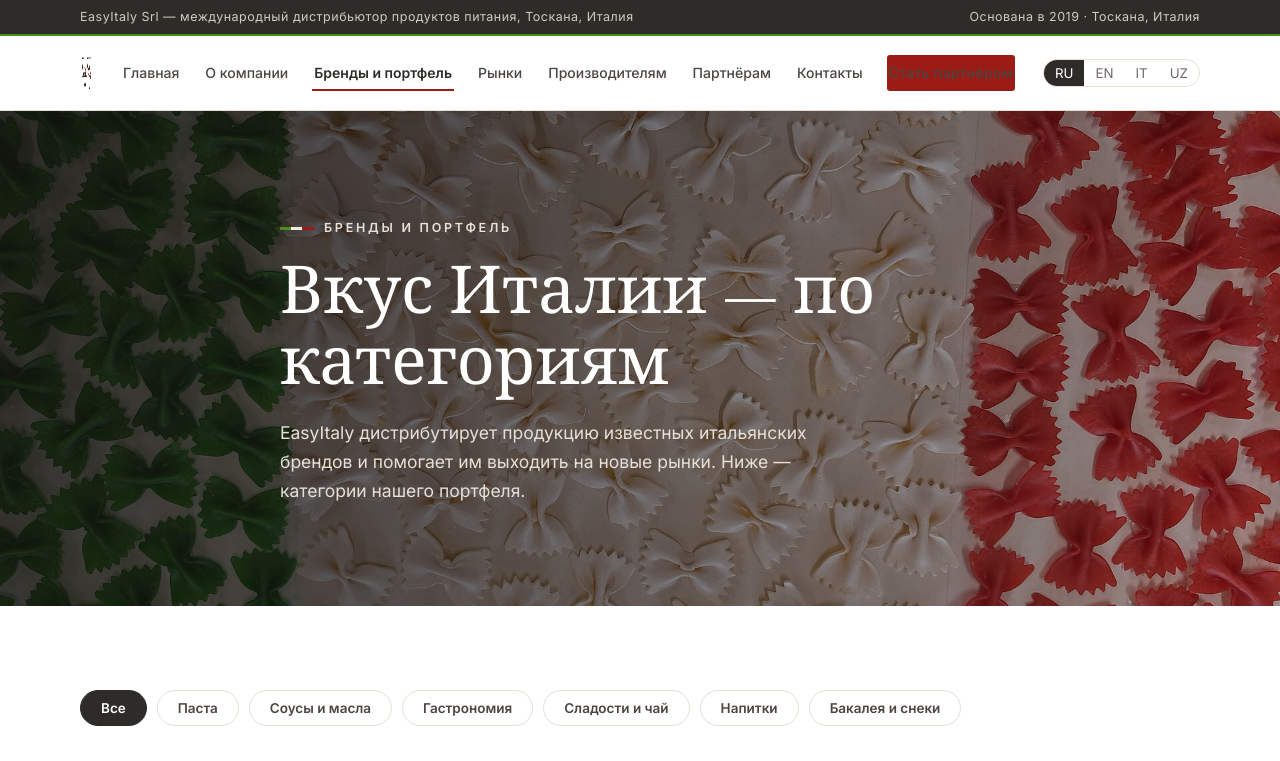
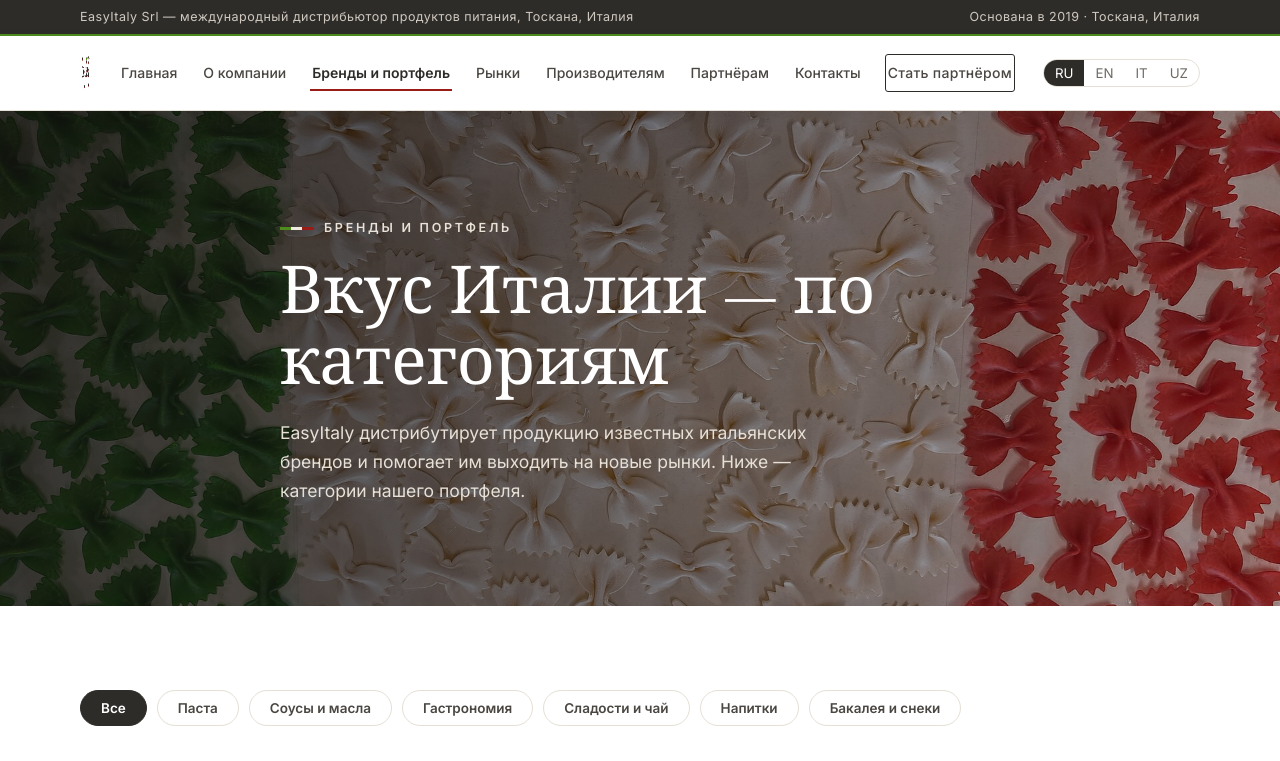
Before and after one commit to mzvgvit/easyitaly-site, a plain HTML site: page brands.html in a window 1280 px wide. Shown: the top 761 px of the page. Drawn offline with nearby package versions, Linux system fonts and the light colour scheme.

Commit message:
CTA спокойнее: кнопка в шапке без красной заливки; ?role= предвыбирает тип заявки в форме
Co-Authored-By: Claude Code <noreply@anthropic.com>

```diff
--- a/brands.html
+++ b/brands.html
@@ -115,7 +115,7 @@
     <section class="cta-band">
       <div class="container">
         <h2 data-i18n="brands.cta.text">Хотите получить актуальный прайс-лист и ассортимент для вашего рынка?</h2>
-        <a class="btn btn-primary" href="contacts.html" data-i18n="cta.become">Стать партнёром</a>
+        <a class="btn btn-primary" href="contacts.html?role=partner" data-i18n="cta.become">Стать партнёром</a>
       </div>
     </section>
   </main>
--- a/js/site.js
+++ b/js/site.js
@@ -733,7 +733,7 @@
       '<header class="site-header"><div class="container header-inner">' +
         '<a class="logo" href="index.html"><img src="img/logo.png" alt="EasyItaly"></a>' +
         '<nav class="main-nav" id="main-nav">' + nav +
-          '<a class="btn btn-primary btn-sm" href="contacts.html" data-i18n="cta.become">Стать партнёром</a>' +
+          '<a class="btn btn-outline-dark btn-sm" href="contacts.html?role=partner" data-i18n="cta.become">Стать партнёром</a>' +
         '</nav>' +
         '<div class="header-actions">' +
           '<div class="lang-switch" id="lang-switch"><button data-lang="ru" class="active">RU</button><button data-lang="en">EN</button><button data-lang="it">IT</button><button data-lang="uz">UZ</button></div>' +
@@ -782,14 +782,21 @@
   var currentLang = "ru";
   function isValidLang(l) { return LANGS.indexOf(l) !== -1; }
 
-  /* Переписываем внутренние ссылки: /страница.html?lang=xx (ru — без параметра) */
+  /* Переписываем внутренние ссылки, сохраняя параметры роли (role=...) */
   function rewriteLinks(lang) {
     document.querySelectorAll('a[href]').forEach(function (a) {
       var href = a.getAttribute("href");
       if (!/^[a-z]+\.html(\?[^\s]*)?$/.test(href)) return;
-      var base = href.split("?")[0];
-      if (!a.getAttribute("data-base")) a.setAttribute("data-base", base);
-      a.setAttribute("href", a.getAttribute("data-base") + (lang === "ru" ? "" : "?lang=" + lang));
+      if (!a.getAttribute("data-base")) {
+        a.setAttribute("data-base", href.split("?")[0]);
+        var q = (href.split("?")[1] || "").split("&").filter(function (p) { return p && p.indexOf("lang=") !== 0; });
+        if (q.length) a.setAttribute("data-role-param", q.join("&"));
+      }
+      var parts = [];
+      var rp = a.getAttribute("data-role-param");
+      if (rp) parts.push(rp);
+      if (lang !== "ru") parts.push("lang=" + lang);
+      a.setAttribute("href", a.getAttribute("data-base") + (parts.length ? "?" + parts.join("&") : ""));
     });
   }
 
@@ -923,6 +930,18 @@
       if (saved && isValidLang(saved)) initial = saved;
     }
     setLang(initial);
+
+    // Предвыбор типа заявки из параметра ?role= (producer | partner)
+    try {
+      var rp = new URLSearchParams(window.location.search).get("role");
+      if (rp) {
+        var sel = document.querySelector("#contact-form select[name='role']");
+        if (sel) {
+          if (rp === "producer") sel.selectedIndex = 0;
+          else if (rp === "partner") sel.selectedIndex = 1;
+        }
+      }
+    } catch (e) {}
   }
 
   if (document.readyState === "loading") document.addEventListener("DOMContentLoaded", init);
```
Also changed, not shown: about.html (+1 -1 lines), index.html (+2 -2 lines), markets.html (+1 -1 lines), partners.html (+1 -1 lines).
